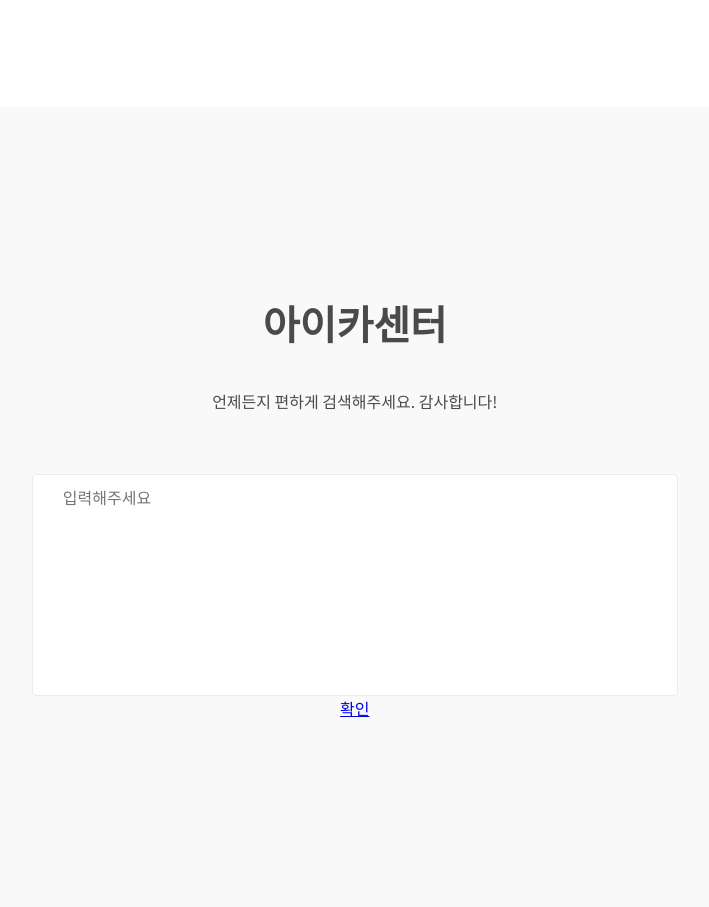
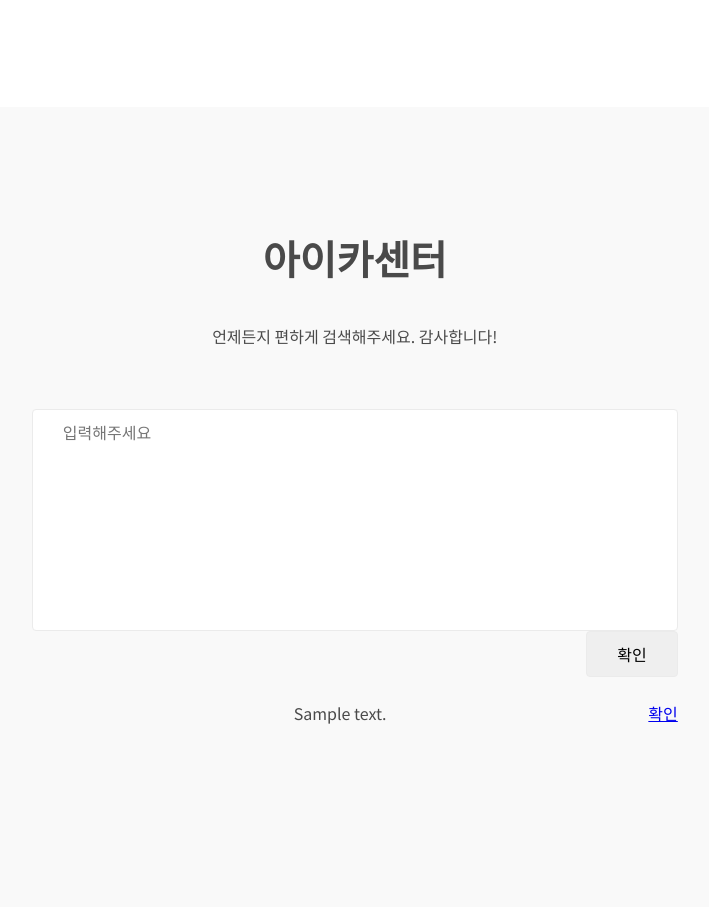
Before and after one commit to hyelimchoi1223/Socar_Memo_Web_Server, a Flask app: template templates/home.html in a window 1280 px wide. Shown: the part 1493-2400 px from the top of the page, without its empty margins (287-996 px from the left). Run offline with Flask 2, Linux system fonts and the light colour scheme; the template is opened without the code that fills it: most values are stand-ins (such as "Sample title", 1, 10 or a date in 2020); some libraries are stand-ins or nearby versions.

Commit message:
[Edit] 프론트 엔드 + 백엔드 연결

```diff
--- a/app.py
+++ b/app.py
@@ -3,21 +3,33 @@ from flask import Flask, redirect, url_for, request, render_template, session
 app = Flask(__name__)
 
 
-@app.route('/')
+@app.route("/")
 def index():
-    blogger = {'name': 'jvvp', 'eloc': 'songpa'}
+    blogger = {"name": "jvvp", "eloc": "songpa"}
 
-    return render_template('index.html', suggestion=blogger)
+    return render_template("index.html", suggestion=blogger)
 
-@app.route('/layout')
+
+@app.route("/layout")
 def layout():
-    return render_template('layout.html')
+    return render_template("layout.html")
 
-@app.route('/result', methods=['POST'])
+
+@app.route("/home", methods=["GET", "POST"])
+def home():
+    if request.method == "POST":
+        data = request.form["description"]
+        return render_template("home.html", description=data)
+
+    return render_template("home.html")
+
+
+@app.route("/result", methods=["POST"])
 def result():
-    data = request.form['word']
+    data = request.form["word"]
     print(data)
     return data
 
-if __name__ == '__main__':
-    app.run(host='0.0.0.0', port=5000, debug=True)
+
+if __name__ == "__main__":
+    app.run(host="0.0.0.0", port=5000, debug=True)
--- a/templates/home.html
+++ b/templates/home.html
@@ -4,14 +4,14 @@
 <head>
   <title>Portfolio</title>
   <meta charset="utf-8">
-  <link rel="stylesheet" href="css/styles.css">
+  <link rel="stylesheet" href="../static/css/styles.css">
   <link href="https://fonts.googleapis.com/earlyaccess/notosanskr.css" rel="stylesheet">
 </head>
 
 <body>
   <!-- navigation bar -->
   <div class="navbar">
-    <img src="images/profile_img.png" width="34" height="34">
+    <img src="../static/images/profile_img.png" width="34" height="34">
     <ul class="menu-right">
       <li><button id="about-btn">About</button>
       <li><button id="contact-btn">Contact</button>
@@ -103,18 +103,33 @@
     <div class="vertical-center">
       <h3>아이카센터</h3>
       <p>언제든지 편하게 검색해주세요. 감사합니다!</p>
-      <form>
-        <textarea type="text" name="description 입력" placeholder="입력해주세요"></textarea>
+      <form action="home" method="POST">
+        <div>
+          <textarea type="text" name="description" placeholder="입력해주세요"></textarea>
+        </div>
+        <div class="vertical-right" style="float: right;">
+          <input type="submit" value="확인">
+        </div>
       </form>
       <div class="확인"></div>
-      <div class="vertical-right">
+      <div class="vertical-right" style="float: right;">
         <a href="#">확인</a>
+      </div>
+      {% if description != '' %}
+      <div>
+
+        <p>{{description}}</p>
+
+      </div>
+      {% endif %}
+      <div>
+
       </div>
   </section>
 
   <script src="https://code.jquery.com/jquery-3.2.1.min.js"
     integrity="sha256-hwg4gsxgFZhOsEEamdOYGBf13FyQuiTwlAQgxVSNgt4=" crossorigin="anonymous"></script>
-  <script src="js/script.js"></script>
+  <script src="../static/js/script.js"></script>
 </body>
 
 </html>
```
Also changed, not shown: static/css/styles.css (renamed from styles.css), static/images/car_repairing.jpeg (renamed from car_repairing.jpeg), static/images/profile_img.png (renamed from profile_img.png), static/js/script.js (renamed from script.js).
